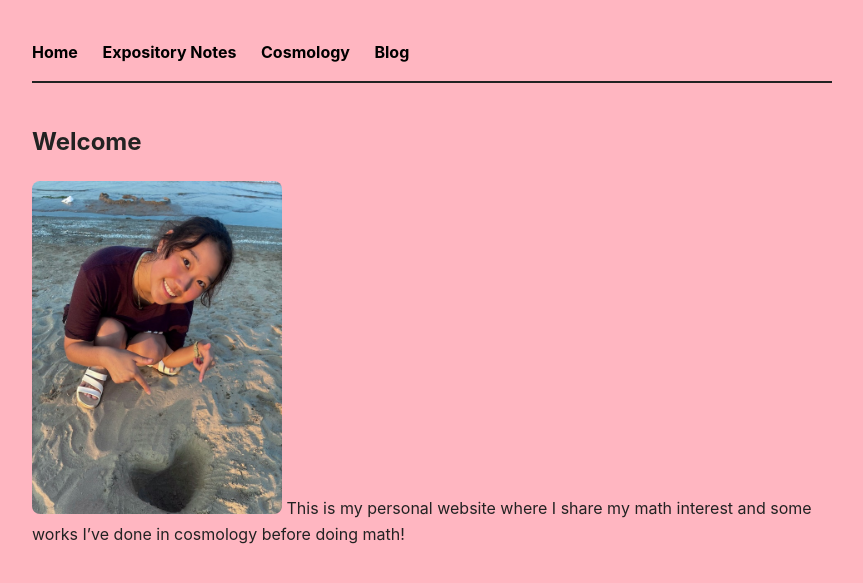
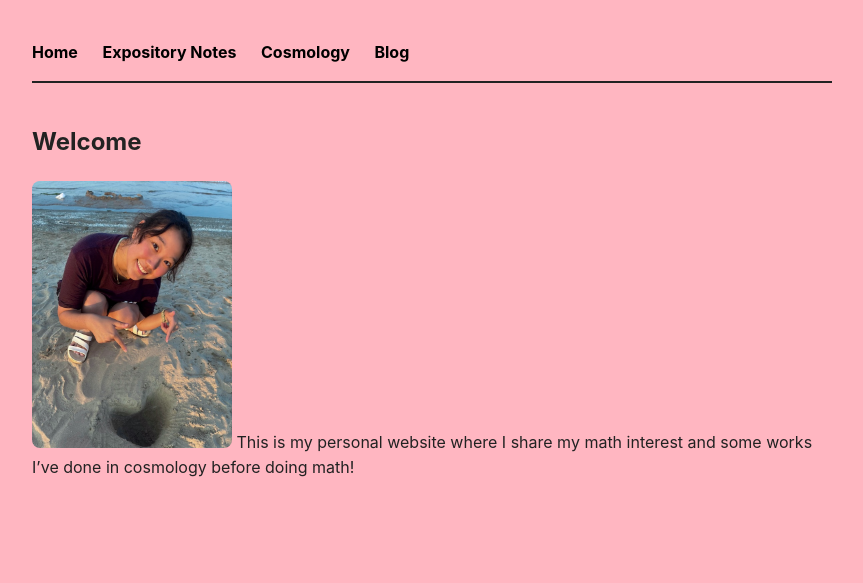
Before and after one commit to KatherineHChoi/katherinehchoi.github.io, a Jekyll site: the page built from index.md, in a window 1280 px wide. Shown: the top 583 px of the page, without its empty margins (208-1071 px from the left). Built offline with Jekyll 4.4.1, drawn with Linux system fonts in a browser that asks for light colours.

Commit message:
Resize profile picture in index.md
Updated profile picture size from 250px to 200px.

```diff
--- a/index.md
+++ b/index.md
@@ -3,5 +3,5 @@ layout: default
 title: Home
 ---
 ## Welcome
-<img src="/images/profile.jpeg" alt="My profile picture" width="250" style="border-radius: 8px;">
+<img src="/images/profile.jpeg" alt="My profile picture" width="200" style="border-radius: 8px;">
 This is my personal website where I share my math interest and some works I've done in cosmology before doing math!
```
